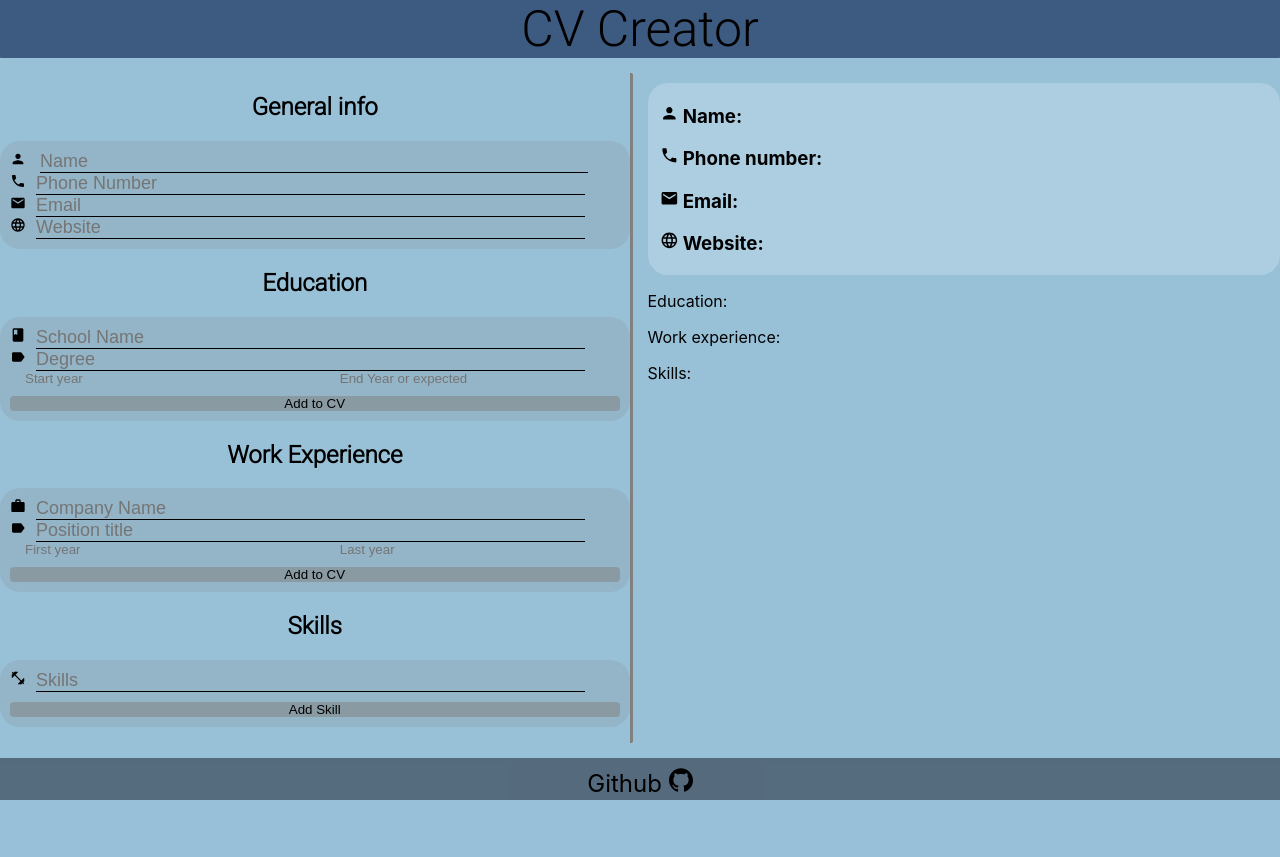
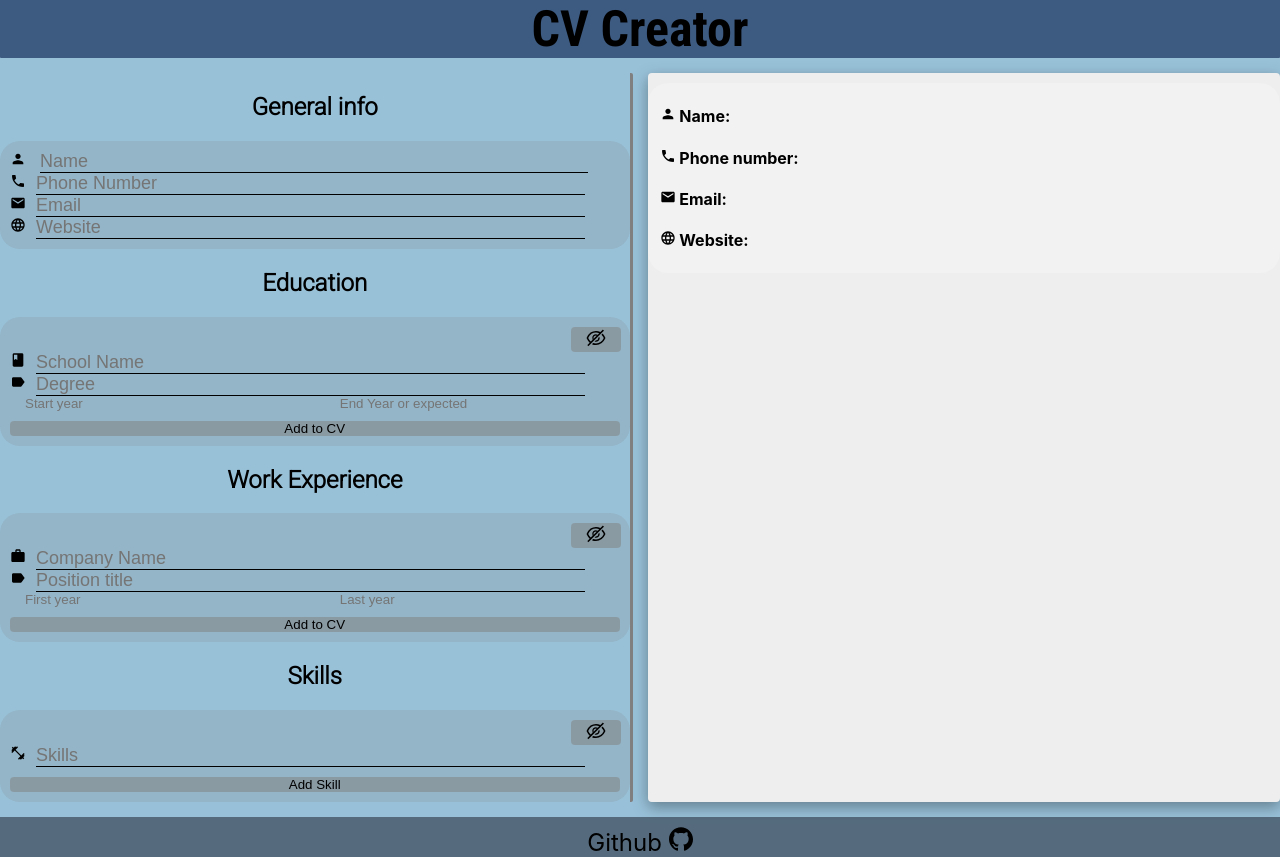
Before and after one commit to LisandroDev/cv-project, a React (Create React App) app: page / in a window 1280 px wide. Before the commit the page ends 800 px from the top, so only its background shows below. Built offline with nearby package versions, Linux system fonts and the light colour scheme.

Commit message:
Style update , buttons for hide items added

```diff
--- a/package.json
+++ b/package.json
@@ -10,6 +10,7 @@
     "react": "^17.0.2",
     "react-dom": "^17.0.2",
     "react-icons": "^4.2.0",
+    "react-pdf": "^5.4.0",
     "react-scripts": "4.0.3",
     "uniqid": "^5.4.0",
     "web-vitals": "^1.1.2"
--- a/public/index.html
+++ b/public/index.html
@@ -14,6 +14,7 @@
     <style>
       @import url('https://fonts.googleapis.com/css2?family=Nunito:ital@1&display=swap');
       @import url('https://fonts.googleapis.com/css2?family=Roboto:wght@300&display=swap');
+      @import url('https://fonts.googleapis.com/css2?family=Roboto+Condensed:wght@700&display=swap');
       </style>
     <title>CV Creator </title>
   </head>
--- a/src/App.js
+++ b/src/App.js
@@ -37,8 +37,26 @@ class App extends React.Component {
       schools: [],
       works: [],
       skills: [],
+      edVisible: false,
+      workVisible: false,
+      skillVisible: false,
     };
   }
+
+  isEdVisible = () => {
+    this.setState({ edVisible: !this.state.edVisible });
+    console.log(this.state.edVisible);
+  };
+
+  isWorkVisible = () => {
+    this.setState({ workVisible: !this.state.workVisible });
+    console.log(this.state.workVisible);
+  };
+
+  isSkillVisible = () => {
+    this.setState({ skillVisible: !this.state.skillVisible });
+    console.log(this.state.skillVisible);
+  };
 
   handlerStates = (args) => {
     this.setState(args);
@@ -59,18 +77,25 @@ class App extends React.Component {
             handler={this.handlerStates}
             educationState={this.state.education}
             educationArray={this.state.schools}
+            changeVisible={this.isEdVisible}
+            isVisible={this.state.edVisible}
+
           />
           <h2>Work Experience</h2>
           <Experience
             handler={this.handlerStates}
             workState={this.state.workexperience}
             workArray={this.state.works}
+            changeVisible={this.isWorkVisible}
+            isVisible={this.state.workVisible}
           />
           <h2>Skills</h2>
           <Skills
             handler={this.handlerStates}
             skillsState={this.state.skill}
             skillsArray={this.state.skills}
+            changeVisible={this.isSkillVisible}
+            isVisible={this.state.skillVisible}
           />
         </div>
         <Curriculum
@@ -78,6 +103,9 @@ class App extends React.Component {
           schoolsInfo={this.state.schools}
           worksInfo={this.state.works}
           skillsInfo={this.state.skills}
+          edVisible={this.state.edVisible}
+          workVisible={this.state.workVisible}
+          skillVisible={this.state.skillVisible}
         />
         <footer className="footer-g">
           {" "}
--- a/src/components/Curriculum.js
+++ b/src/components/Curriculum.js
@@ -1,3 +1,4 @@
+/* eslint-disable react/prop-types */
 import React from "react";
 import {
   MdPerson,
@@ -6,6 +7,7 @@ import {
   MdLanguage,
   MdKeyboardArrowRight,
 } from "react-icons/md";
+
 
 class Curriculum extends React.Component {
   render() {
@@ -16,8 +18,8 @@ class Curriculum extends React.Component {
 
     const renderWorks = works.map((e) => {
       return (
-        <div class="box " key={e.id}>
-          <div class="content-box">
+        <div className="box " key={e.id}>
+          <div className="content-box">
             <h4> Company name: {e.companyname} </h4>
             <h4> Position: {e.position} </h4>
             <h4>
@@ -31,8 +33,8 @@ class Curriculum extends React.Component {
 
     const renderSchools = schools.map((e) => {
       return (
-        <div class="box" key={e.id}>
-          <div class="content-box">
+        <div className="box" key={e.id}>
+          <div className="content-box">
             <h4> School name: {e.schoolname} </h4>
             <h4> Degree: {e.degree} </h4>
             <h4>
@@ -56,38 +58,45 @@ class Curriculum extends React.Component {
 
     return (
       <div className="curriculum-g">
-        <div class="box">
-          <div class="content-box">
+        <div className="box">
+          <div className="content-box">
             {" "}
-            <h3>
+            <h4>
               {" "}
               <MdPerson /> Name: {info.name}{" "}
-            </h3>
-            <h3>
+            </h4>
+            <h4>
               {" "}
               <MdPhone /> Phone number: {info.phonenumber}{" "}
-            </h3>
-            <h3>
+            </h4>
+            <h4>
               {" "}
               <MdEmail /> Email: {info.email}{" "}
-            </h3>
-            <h3>
+            </h4>
+            <h4>
               {" "}
               <MdLanguage /> Website: {info.website}{" "}
-            </h3>
+            </h4>
           </div>
         </div>
+        {this.props.edVisible ? (
+          <div>
+            <p className="p-curriculum">Education:</p> {renderSchools}
+          </div>
+        ) : null}
 
-        <div>
-          <p>Education:</p> {renderSchools}
-        </div>
-        <div>
-          <p>Work experience:</p> {renderWorks}
-        </div>
-        <div>
-          {" "}
-          <p>Skills:</p> {renderSkills}{" "}
-        </div>
+        {this.props.workVisible ? (
+          <div>
+            <p className="p-curriculum">Work experience:</p> {renderWorks}
+          </div>
+        ) : null}
+
+        {this.props.skillVisible ? (
+          <div>
+            {" "}
+            <p className="p-curriculum">Skills:</p> {renderSkills}{" "}
+          </div>
+        ) : null}
       </div>
     );
   }
--- a/src/components/Education.js
+++ b/src/components/Education.js
@@ -1,6 +1,8 @@
+/* eslint-disable react/prop-types */
 import React from "react";
 import uniqid from "uniqid";
 import { MdBook, MdLabel } from "react-icons/md";
+import { AiOutlineEye , AiOutlineEyeInvisible} from "react-icons/ai"
 
 class Education extends React.Component {
   render() {
@@ -27,11 +29,13 @@ class Education extends React.Component {
       });
     };
 
+
     return (
       <div className="g-div">
         <form onSubmit={onSubmitTask}>
+        <button type="button" className="visible-button" onClick={this.props.changeVisible}>{this.props.isVisible ? <AiOutlineEye/> : <AiOutlineEyeInvisible/> } </button>
           <div className="field">
-            <label for="schoolname">
+            <label htmlFor="schoolname">
               <MdBook />
             </label>
             <input
@@ -44,7 +48,7 @@ class Education extends React.Component {
             />
           </div>
           <div className="field">
-            <label for="degree">
+            <label htmlFor="degree">
               <MdLabel />
             </label>
             <input
--- a/src/components/Experience.js
+++ b/src/components/Experience.js
@@ -1,6 +1,8 @@
+/* eslint-disable react/prop-types */
 import React from "react";
 import uniqid from "uniqid";
 import { MdWork, MdLabel } from "react-icons/md";
+import { AiOutlineEye , AiOutlineEyeInvisible} from "react-icons/ai"
 
 class Experience extends React.Component {
   render() {
@@ -30,8 +32,9 @@ class Experience extends React.Component {
     return (
       <div className="g-div">
         <form onSubmit={onSubmitTask}>
+        <button type="button" className="visible-button" onClick={this.props.changeVisible}> {this.props.isVisible ? <AiOutlineEye/> : <AiOutlineEyeInvisible/>} </button>
           <div className="field">
-            <label for="companyname">
+            <label htmlFor="companyname">
               <MdWork />
             </label>
             <input
@@ -44,7 +47,7 @@ class Experience extends React.Component {
             />
           </div>
           <div className="field">
-            <label for="position">
+            <label htmlFor="position">
               <MdLabel />
             </label>
             <input
--- a/src/components/GeneralInfo.js
+++ b/src/components/GeneralInfo.js
@@ -1,3 +1,4 @@
+/* eslint-disable react/prop-types */
 import React from "react";
 import { MdPhone, MdPerson, MdEmail, MdLanguage } from "react-icons/md";
 
@@ -15,7 +16,7 @@ class GeneralInfo extends React.Component {
       <div className="g-div">
         <form>
           <div className="field">
-            <label for="name">
+            <label htmlFor="name">
               {" "}
               <MdPerson />{" "}
             </label>
@@ -28,7 +29,7 @@ class GeneralInfo extends React.Component {
             />
           </div>
           <div className="field">
-            <label for="phonenumber">
+            <label htmlFor="phonenumber">
               <MdPhone />
             </label>
             <input
@@ -40,7 +41,7 @@ class GeneralInfo extends React.Component {
             />
           </div>
           <div className="field">
-            <label for="email">
+            <label htmlFor="email">
               <MdEmail />
             </label>
             <input
@@ -52,7 +53,7 @@ class GeneralInfo extends React.Component {
             />
           </div>
           <div className="field">
-            <label for="website">
+            <label htmlFor="website">
               <MdLanguage />
             </label>
             <input
--- a/src/components/Header.js
+++ b/src/components/Header.js
@@ -1,5 +1,4 @@
 import React from "react";
-
 
 class Header extends React.Component {
   render() {
--- a/src/components/Skills.js
+++ b/src/components/Skills.js
@@ -1,6 +1,8 @@
+/* eslint-disable react/prop-types */
 import React from "react";
 import uniqid from "uniqid";
 import { MdFitnessCenter } from "react-icons/md";
+import { AiOutlineEye , AiOutlineEyeInvisible} from "react-icons/ai"
 
 class Skills extends React.Component {
   render() {
@@ -24,9 +26,10 @@ class Skills extends React.Component {
     return (
       <div className="g-div">
         <form onSubmit={onSubmitTask}>
+        <button type="button" className="visible-button" onClick={this.props.changeVisible}> {this.props.isVisible ? <AiOutlineEye/> : <AiOutlineEyeInvisible/>} </button>
           <div className="field">
             {" "}
-            <label for="skill">
+            <label htmlFor="skill">
               <MdFitnessCenter />
             </label>
             <input type="text" placeholder="Skills" onChange={(e) => updater("text", e.target.value)} required></input>
--- a/src/styles/App.scss
+++ b/src/styles/App.scss
@@ -3,15 +3,13 @@
 }
 
 html {
-  background-color:rgba($color: #98c1d9, $alpha: 1);
+  background-color: rgba($color: #98c1d9, $alpha: 1);
 }
 
-a{
+a {
   text-decoration: none;
   color: black;
 }
-
-
 
 input::-webkit-outer-spin-button,
 input::-webkit-inner-spin-button {
@@ -19,34 +17,34 @@ input::-webkit-inner-spin-button {
   margin: 0;
 }
 
-.header-g{
+.header-g {
   background-color: #3d5a80;
   border-bottom: 1px;
   border-bottom-left-radius: 1px;
   border-bottom-right-radius: 1px;
-  font-family: 'Roboto';
+  font-family: "Roboto";
   font-size: 50px;
 }
 
-.footer-g{
+.footer-g {
   background-color: rgba($color: #293241, $alpha: 0.6);
 }
-input[type="submit"]{
+input[type="submit"] {
   background-color: rgba($color: gray, $alpha: 0.5);
-  border:none;
-  border-radius:4px;
+  border: none;
+  border-radius: 4px;
 }
 
-input[type="number"]{
-  border:none;
+input[type="number"] {
+  border: none;
   background: transparent;
   padding-left: 15px;
-  border:none;
+  border: none;
   -moz-appearance: textfield;
 }
 
-input[type="submit"]{
-    margin-top: 10px;
+input[type="submit"] {
+  margin-top: 10px;
 }
 input[type="text"] {
   font-size: 18px;
@@ -58,11 +56,11 @@ input[type="text"] {
 }
 
 .container-grid {
-  background-color:rgba($color: #98c1d9, $alpha: 0.6);
+  background-color: rgba($color: #98c1d9, $alpha: 0.6);
   display: grid;
   grid-template-columns: 1fr 1fr;
   grid-template-rows: 0.3fr 4fr 0.25fr;
-  gap:15px;
+  gap: 15px;
   width: 100vw;
   height: 100vh;
 }
@@ -70,12 +68,10 @@ input[type="text"] {
 .header-g {
   grid-column: 1 / 3;
   text-align: center;
+  font-family: 'Roboto Condensed', sans-serif;
 }
 
 .generalinfo-g {
-  // display: flex;
-  // flex-direction: column;
-  // justify-content: space-evenly;
   font-family: "Roboto";
   grid-column: 1 / 2;
   border: none;
@@ -88,6 +84,9 @@ input[type="text"] {
 }
 
 .curriculum-g {
+  border-radius: 4px;
+  background-color: rgb(238, 238, 238);
+  box-shadow: rgba(0, 0, 0, 0.35) 0px 5px 15px;
   grid-column: 2 / 3;
 }
 
@@ -114,7 +113,6 @@ form {
   flex-grow: 1;
   background-color: rgba($color: gray, $alpha: 0.2);
   border-radius: 20px;
-
 }
 
 .year-inputs {
@@ -124,8 +122,7 @@ form {
 }
 
 .box {
-  background-color: rgba($color: white
-  , $alpha: 0.2);
+  background-color: rgba($color: white, $alpha: 0.2);
   border-radius: 20px;
 }
 
@@ -133,3 +130,19 @@ form {
   padding: 2px;
   margin: 10px;
 }
+
+.visible-button {
+  width: 50px;
+  height: 25px;
+  margin-left: 92%;
+  font-size: 22px;
+  background-color: rgba(128, 128, 128, 0.5);
+  border: none;
+  border-radius: 4px;
+}
+
+.p-curriculum {
+  margin: 15px;
+  font-size: 26px;
+  font-family: 'Roboto condensed';
+}
```
Also changed, not shown: .eslintrc.js (added), 1 other file (tests, documents, lock files or other folders).
